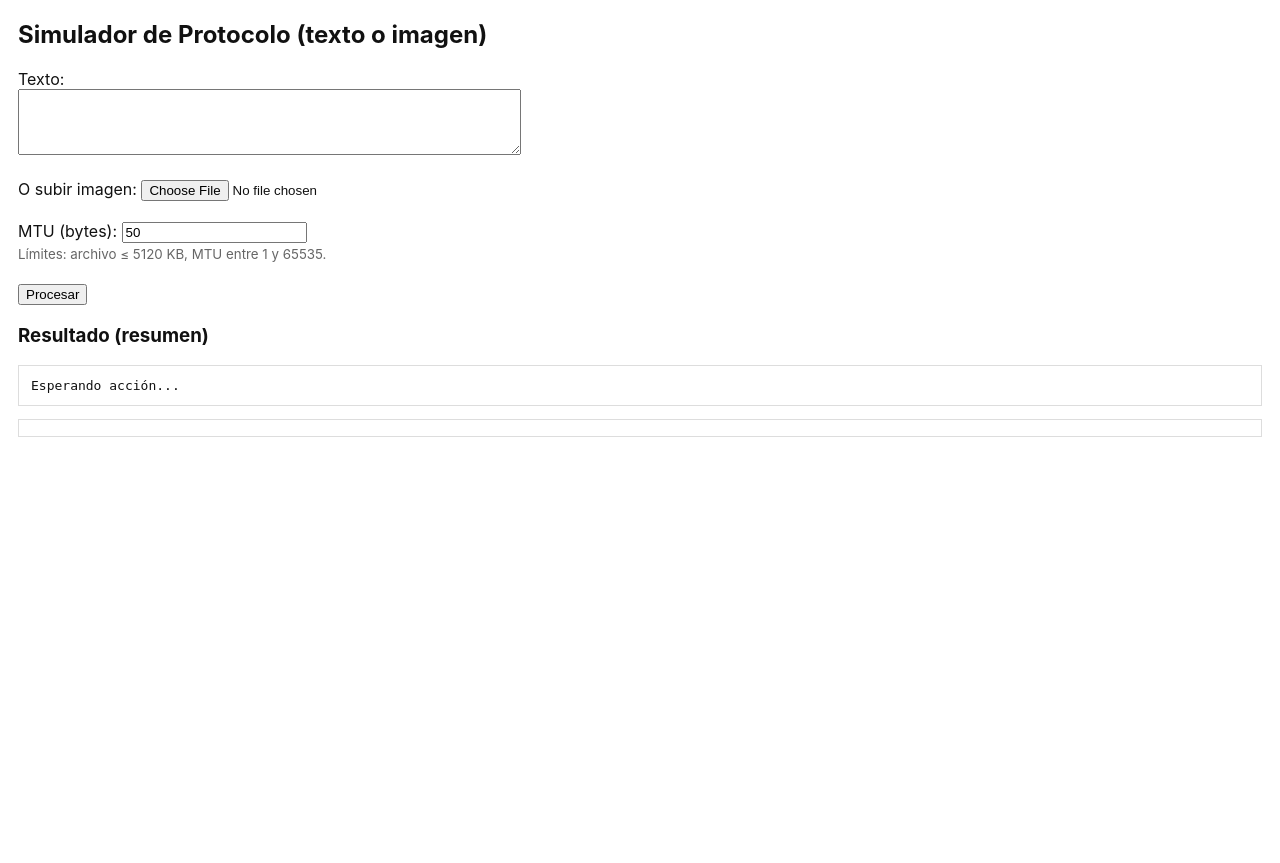
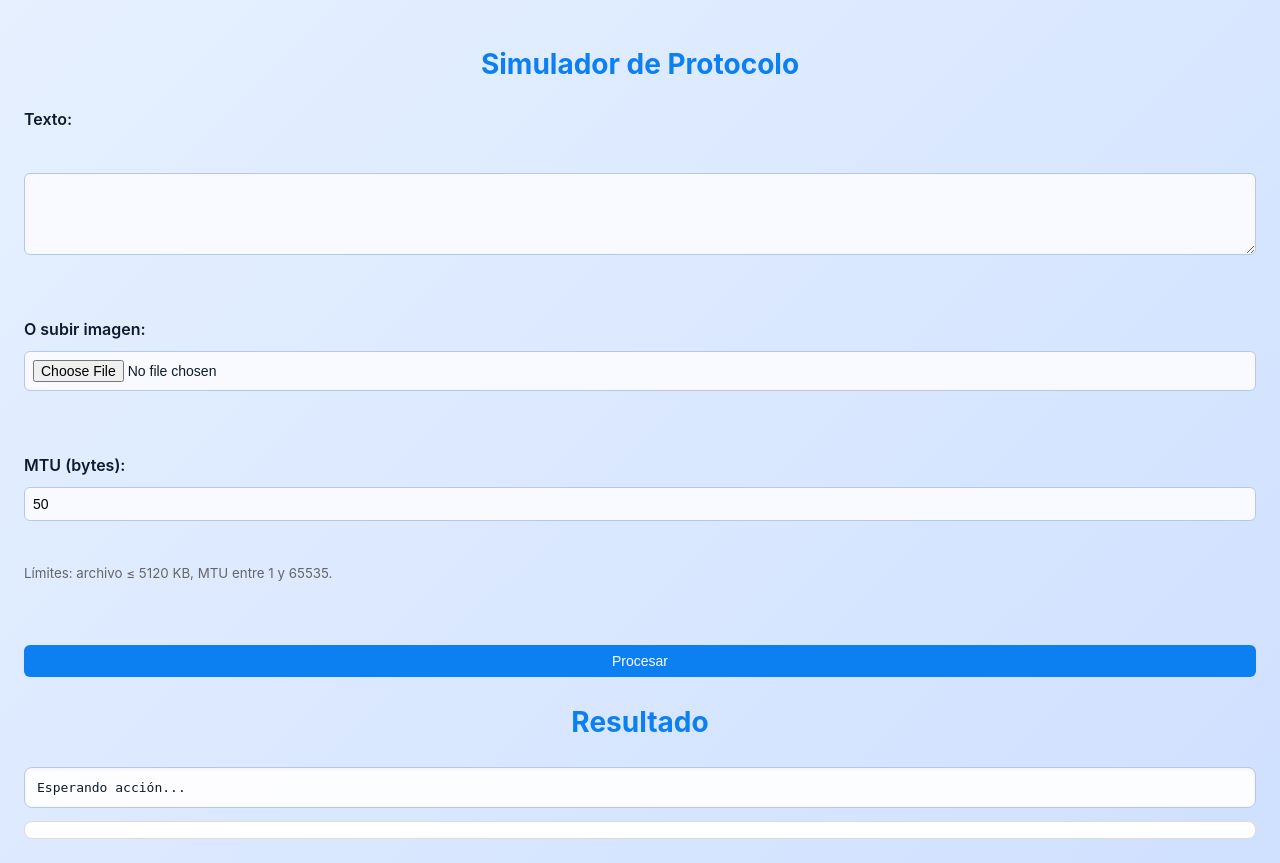
Before and after one commit to GGbrie/Proyecto_Redes25, a FastAPI app: page / in a window 1280 px wide. Before the commit the page ends 437 px from the top, so only its background shows below. Run offline with FastAPI, Linux system fonts and the light colour scheme.

Commit message:
Combios en el index.html

```diff
--- a/templates/index.html
+++ b/templates/index.html
@@ -5,42 +5,169 @@
 	<title>Simulador de Protocolo - Proyecto</title>
 	<style>
 	:root{
-			--bg: #ffffff;
-			--panel: #ffffff;
-			--muted: #666;
-			--accent: #1e90ff;
-			--accent-2: #ff8c00;
-			--border: #ddd;
-			--text: #111;
+		--bg: linear-gradient(135deg, #e6f0ff, #cfe0ff);
+		--panel: #ffffffee;
+		--muted: #496dac;
+		--accent: #0c7ff1;
+		--accent-2: #0658a5;
+		--border: #b5c9e6;
+		--text: #0d1b2a;
 	}
+
 	:root.dark{
-			--bg: #0f1720;
-			--panel: #0b1220;
-			--muted: #9aa4b2;
+		--bg: linear-gradient(135deg, #0f1720, #1e2a3a);
+		--panel: #162132;
+		--muted: #8fa3c0;
 		--accent: #60a5fa;
-			--accent-2: #ffa94d;
-			--border: #203040;
+		--accent-2: #4d9eff;
+		--border: #2c3e50;
 		--text: #e6eef9;
 	}
-		body { font-family: Inter, Arial, sans-serif; margin: 18px; background:var(--bg); color:var(--text); }
-		.container { max-width: 980px; margin: 0 auto; }
-		#result { white-space: pre-wrap; background:var(--panel); padding:12px; border:1px solid var(--border); max-height:360px; overflow:auto; color:var(--text); }
-		#status { margin-top:10px; font-weight: 600; color:var(--muted); }
-		#reassemble-area img { max-width: 400px; display:block; margin-top:8px; }
-		#stepper-controls button { margin-right: 6px; padding:6px 10px; border-radius:6px; border:1px solid var(--border); background:transparent; color:var(--text); cursor:pointer; }
-		#stepper-controls button:hover { box-shadow: 0 1px 6px rgba(0,0,0,0.06); }
-		#step-detail { margin-top: 8px; background:var(--panel); border:1px solid var(--border); padding:10px; max-height:300px; overflow:auto; color:var(--text); }
-		#frag-list { margin-top: 8px; }
-		#phys-logs { max-height: 180px; overflow: auto; background: rgba(255,255,255,0.02); padding: 6px; color:var(--text); }
-		.active-frag { background: rgba(255,200,0,0.07); border-left:4px solid var(--accent-2); padding-left:6px; }
-		.small-muted { color:var(--muted); font-size:0.9em; }
+
+	body {
+		font-family: 'Inter', Arial, sans-serif;
+		margin: 0;
+		padding: 24px;
+		background: var(--bg);
+		color: var(--text);
+		min-height: 100vh;
+	}
+
+	h2, h3 {
+		text-align: center;
+		color: var(--accent);
+		margin-bottom: 28px;
+		font-size: 28px;
+		font-weight: 700;
+	}
+
+	.container {
+		max-width: 980px;
+		margin: 0 auto;
+		background: var(--panel);
+		padding: 24px;
+		border-radius: 12px;
+		box-shadow: 0 4px 14px rgba(0,0,0,0.08);
+	}
+
+	form {
+		display: flex;
+		flex-direction: column;
+		gap: 12px;
+		margin-bottom: 24px;
+	}
+
+	label {
+		font-weight: 600;
+		color: var(--text);
+	}
+
+	textarea, input[type="number"], input[type="file"] {
+		border: 1px solid var(--border);
+		border-radius: 6px;
+		padding: 8px;
+		font-size: 14px;
+		width: 100%;
+		box-sizing: border-box;
+		background: #f8faff;
+	}
+
+	button {
+		background: var(--accent);
+		color: white;
+		padding: 8px 14px;
+		border: none;
+		border-radius: 6px;
+		cursor: pointer;
+		font-size: 14px;
+		transition: background 0.3s ease, transform 0.1s ease;
+	}
+
+	button:hover {
+		background: #1478d4;
+	}
+
+	button:active {
+		transform: scale(0.98);
+	}
+
+	pre#result {
+		white-space: pre-wrap;
+		background: var(--panel);
+		padding: 12px;
+		border: 1px solid var(--border);
+		border-radius: 8px;
+		max-height: 360px;
+		overflow: auto;
+		color: var(--text);
+		box-shadow: inset 0 1px 4px rgba(0,0,0,0.05);
+	}
+
+	#stepper-controls button {
+		background: white;
+		color: var(--accent);
+		border: 1px solid var(--border);
+		padding: 6px 10px;
+		margin-right: 6px;
+		border-radius: 6px;
+		cursor: pointer;
+		transition: all 0.25s ease;
+	}
+
+	#stepper-controls button:hover {
+		background: var(--accent);
+		color: white;
+		box-shadow: 0 2px 6px rgba(30,144,255,0.3);
+	}
+
+	#step-detail {
+		margin-top: 8px;
+		background: var(--panel);
+		border: 1px solid var(--border);
+		padding: 10px;
+		max-height: 300px;
+		overflow: auto;
+		border-radius: 8px;
+	}
+
+	#frag-list ul {
+		list-style: none;
+		padding: 0;
+		margin: 0;
+	}
+
+	#frag-list li {
+		padding: 4px 6px;
+		margin-bottom: 4px;
+		background: #f0f7ff;
+		border-radius: 4px;
+		border: 1px solid #d0e2ff;
+	}
+
+	#frag-list li.active-frag {
+		background: #d9ebff;
+		border-left: 4px solid var(--accent);
+		font-weight: 600;
+	}
+
+	.small-muted {
+		color: var(--muted);
+		font-size: 0.9em;
+	}
+
+	#phys-logs {
+		background: #f8fbff;
+		border-radius: 6px;
+		padding: 6px;
+		border: 1px solid #d5e4f9;
+	}
 </style>
 </head>
 <body>
 	<!-- ...existing header (sin controles) ... -->
 	<!-- Los controles se mostrarán más abajo (donde estaban originalmente) -->
 
- 	<h2>Simulador de Protocolo (texto o imagen)</h2>
+ 	<h2>Simulador de Protocolo</h2>
  	<form id="frm">
 		<label>Texto:</label><br>
 		<textarea name="text" rows="4" cols="60"></textarea><br><br>
@@ -55,7 +182,7 @@
 		<button type="submit">Procesar</button>
 	</form>
 
-	<h3>Resultado (resumen)</h3>
+	<h3>Resultado</h3>
 	<pre id="result">Esperando acción...</pre>
 	<div id="status"></div>
 
```
Lines whose indentation alone changed are shown as unchanged.
